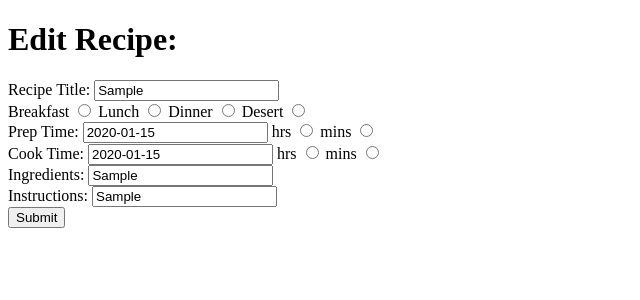
After one commit to sondande/Cooking-A-Recipe, a Flask app: template cookingARecipe/templates/editRecipe.html in a window 1280 px wide. The commit adds this page. Shown: the top 300 px of the page, without its empty margins (0-640 px from the left). Run offline with Flask 2, Linux system fonts and the light colour scheme; the template is opened without the code that fills it: most values are stand-ins (such as "Sample title", 1, 10 or a date in 2020).

Commit message:
Edit, Delete, and View Recipes working
Add:
- Ability to upload a picture with recipe
- Things onto profile page to make it look better
    - Favorite recipes are shown on profile page
- Search bar
- CSS on adding, viewing all recipes,and viewing one recipe pages

```diff
--- a/cookingARecipe/models.py
+++ b/cookingARecipe/models.py
@@ -23,8 +23,10 @@ class Recipes( db.Model):
     #Recipe_Ingredients = db.relationship('Ingredients', backref='recipe')
     Recipe_Ingredients = db.Column(db.Text, nullable=False)
     Recipe_Instructions = db.Column(db.Text, nullable=False)
-    Recipe_Expected_Prep_Time = db.Column(db.String(50))
-    Recipe_Expected_Cook_Time = db.Column(db.String(50))
+    Recipe_Expected_Prep_Time = db.Column(db.String(50), nullable=False)
+    Recipe_Time_Prep = db.Column(db.String(20), nullable=False)
+    Recipe_Expected_Cook_Time = db.Column(db.String(50), nullable=False)
+    Recipe_Time_Cook = db.Column(db.String(20), nullable=False)
     Recipe_Date_Posted = db.Column(db.DateTime, nullable = False, default=datetime.utcnow)
 
     user_id = db.Column(db.Integer, db.ForeignKey('user.id'))
--- /dev/null
+++ b/cookingARecipe/templates/editRecipe.html
@@ -0,0 +1,108 @@
+{% extends 'base.html' %}
+
+{% block head %}
+<title>Edit Recipe</title>
+{% endblock %}
+
+{% block body %}
+<div class="imageUpload">
+    <h1>Edit Recipe:</h1>
+    <div class="imageUpload">
+
+    </div>
+
+    <div class="content-wrapper">
+        <form class="add-form" action="/loggedin/viewrecipes/edit/{{ recipe.id }}" method="POST">
+            <div class='recipe-title-wrapper'>
+                <label class="recipe-title-label" for="Recipe_Title">Recipe Title: </label>
+                <input class="add-form-item" name="Recipe_Title" id="Recipe_Title" type="text" value={{ recipe.Recipe_Title }} required><br>
+            </div>
+
+            <div class="recipe-type-wrapper">
+                <label class="type-of-recipe-label" for="breakfast">Breakfast</label>
+                {% if recipe.Recipe_Type == "Breakfast"%}
+                    <input type="radio" class="add-form-item recipeType" id="breakfast1" name="type-of-meal" value="Breakfast" checked required>
+                {% else %}
+                    <input type="radio" class="add-form-item recipeType" id="breakfast2" name="type-of-meal" value="Breakfast">
+                {% endif %}
+
+                <label class="type-of-recipe-label" for="lunch">Lunch</label>
+                {% if recipe.Recipe_Type == "Lunch" %}
+                    <input type="radio" class="add-form-item recipeType" id="lunch1" name="type-of-meal" value="Lunch" checked>
+                {% else %}
+                    <input type="radio" class="add-form-item recipeType" id="lunch2" name="type-of-meal" value="Lunch">
+                {% endif %}
+
+                <label class="type-of-recipe-label" for="breakfast">Dinner</label>
+                {% if recipe.Recipe_Type == "Dinner" %}
+                    <input type="radio" class="add-form-item recipeType" id="dinner1" name="type-of-meal" value="Dinner" checked>
+                {% else %}
+                    <input type="radio" class="add-form-item recipeType" id="dinner2" name="type-of-meal" value="Dinner">
+                {% endif %}
+
+                <label class="type-of-recipe-label" for="desert">Desert</label>
+                {% if recipe.Recipe_Type == "Desert" %}
+                    <input type="radio" class="add-form-item recipeType" id="desert1" name="type-of-meal" value="Desert" checked>
+                {% else %}
+                    <input type="radio" class="add-form-item recipeType" id="desert2" name="type-of-meal" value="Desert">
+                {% endif %}
+
+                <br>
+            </div>
+
+            <div class="recipe-expected-time-wrapper">
+                <label class="time-label" for="prep">Prep Time: </label>
+                <input class"add-form-item recipe-expected-prep-time" id="prep" name="prep" type="text" value={{ recipe.Recipe_Expected_Prep_Time }} required>
+
+                <label class="time-label" for="time-hrs-prep">hrs</label>
+                {% if recipe.Recipe_Time_Prep == "hrs" %}
+                    <input type="radio" class="add-form-item time" id="time_hrs-prep1" name="time_prep" value="hrs" checked  required>
+                {% else %}
+                    <input type="radio" class="add-form-item time" id="time_hrs-prep2" name="time_prep" value="hrs" required>
+                {% endif %}
+
+                <label class="time-label" for="time-mins-prep">mins</label>
+                {% if recipe.Recipe_Time_Prep == "mins" %}
+                    <input type="radio" class="add-form-item time" id="time-mins-prep1" name="time_prep" value="mins" checked>
+                {% else %}
+                    <input type="radio" class="add-form-item time" id="time-mins-prep2" name="time_prep" value="mins">
+                {% endif %}
+
+                <br>
+
+                <label class="time-label" for="cook">Cook Time: </label>
+                <input class"add-form-item recipe-expected-cooking-time" type="text" id='cook' name='cook' value={{ recipe.Recipe_Expected_Cook_Time }} required>
+
+                <label class="time-label" for="hr">hrs</label>
+                {% if recipe.Recipe_Time_Cook == "hrs" %}
+                    <input type="radio" class="add-form-item time" id="time_hrs-cook1" name="time_cook" value="hrs" required checked>
+                {% else %}
+                    <input type="radio" class="add-form-item time" id="time_hrs-cook2" name="time_cook" value="hrs" required>
+                {% endif %}
+
+                <label class="time-label" for="minutes">mins</label>
+                {% if recipe.Recipe_Time_Cook == 'mins' %}
+                    <input type="radio" class="add-form-item time" id="time_mins-cook1" name="time_cook" value="mins" checked>
+                {% else %}
+                    <input type="radio" class="add-form-item time" id="time_mins-cook2" name="time_cook" value="mins">
+                {% endif %}
+            </div>
+
+            <div class="recipe-ingredients-wrapper">
+                Ingredients:
+                <input class="ingredients" name="ingredients" id="ingredients" type="text" value={{ recipe.Recipe_Ingredients }} required>
+
+            </div>
+
+            <div class="recipe-instructions-wrapper">
+                <label class="instructions-label" for="instructions">Instructions: </label>
+                <input class="instructions" id="instructions" name="instructions" type="text" value={{ recipe.Recipe_Instructions }} required>
+            </div>
+
+            <div class="recipe-submit-wrapper">
+                <input type="submit" value="Submit">
+            </div>
+        </form>
+    </div>
+</div>
+{% endblock %}
--- a/cookingARecipe/templates/viewrecipes.html
+++ b/cookingARecipe/templates/viewrecipes.html
@@ -8,9 +8,9 @@
     <h1 class="borderColor">Recipes</h1>
     <div class="content-wrapper">
         {% for recipe in recipes %}
-
         <a href="/loggedin/viewrecipes/{{ recipe.id }}">{{ recipe }}</a>
-
+        <a href="{{ url_for('profile.viewRecipes') }}/{{ recipe.id }}/delete">Delete:{{ recipe }}</a>
+        <a href="{{ url_for('profile.viewRecipes') }}/edit/{{ recipe.id }}">Edit</a>
         {% endfor %}
     </div>
 {% endblock %}
```
Also changed, not shown: cookingARecipe/profile.py (+32 -4 lines), cookingARecipe/templates/addrecipe.html (+11 -10 lines), cookingARecipe/cAR.db.
